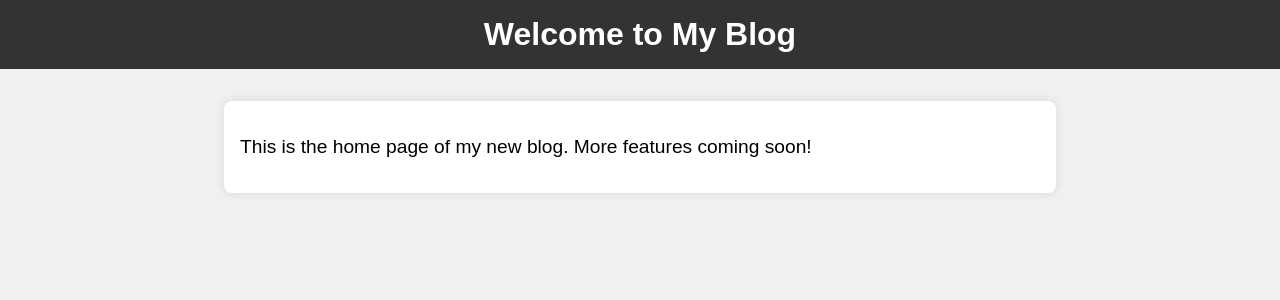
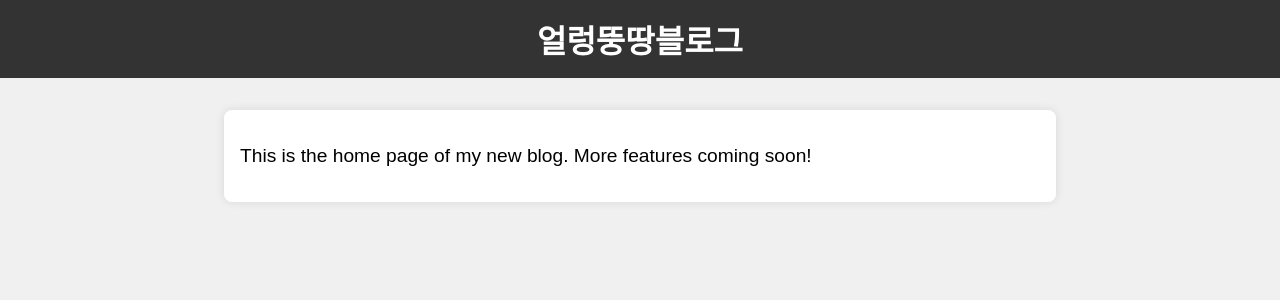
Before and after one commit to beebe0mg/python_blog, a Flask app: page / in a window 1280 px wide. Shown: the top 300 px of the page. Run offline with Flask 3, Linux system fonts and the light colour scheme.

Commit message:
🎨 [chore] : 헤더 이름 변경

```diff
--- a/templates/home.html
+++ b/templates/home.html
@@ -9,7 +9,7 @@
 </head>
 <body>
     <header>
-        <h1>Welcome to My Blog</h1>
+        <h1>얼렁뚱땅블로그</h1>
     </header>
     <div class="container">
         <p>This is the home page of my new blog. More features coming soon!</p>
```
